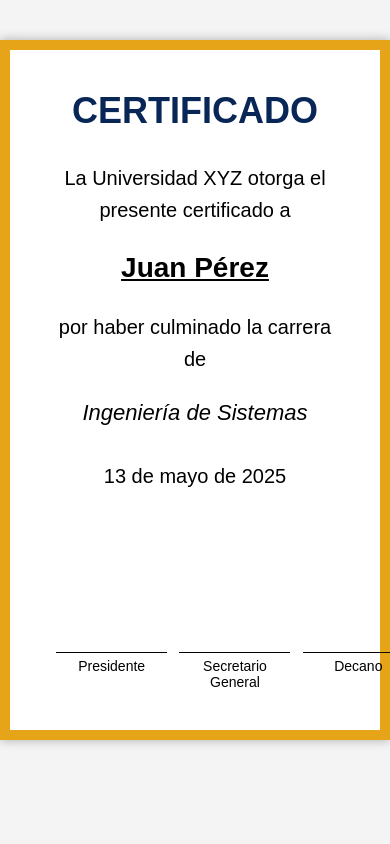
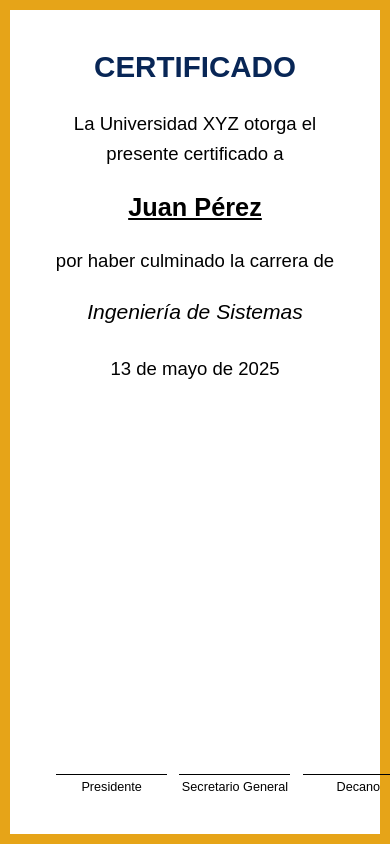
Before and after one commit to fcastillosanabria/creadorCertificados, a plain HTML site: page certificado.html in a window 390 px wide. Drawn offline with Linux system fonts and the light colour scheme.

Commit message:
index completo, solo falta hacer responsive

```diff
--- a/certificado.html
+++ b/certificado.html
@@ -11,54 +11,49 @@
       font-family: Arial, sans-serif;
       background-color: #f4f4f4;
       overflow: hidden;
+      width: 100vw;
+      height: 100vh;
     }
 
-.contenedor-certificado {
-  width: 100%;
-  padding: 40px 0;
-  display: flex;
-  justify-content: center;
-}
     .certificado {
-      width: 1000px;
-      height: 700px;
+      width: 100vw;
+      height: 100vh;
       background: white;
       border: 10px solid #e6a418;
-      box-shadow: 0 0 10px rgba(0,0,0,0.3);
+      box-sizing: border-box;
       padding: 40px;
-      box-sizing: border-box;
       position: relative;
     }
 
     .titulo {
       text-align: center;
-      font-size: 36px;
+      font-size: 3.5vh;
       font-weight: bold;
-      margin-bottom: 30px;
+      margin-bottom: 3vh;
       color: #082656;
     }
 
     .contenido {
       text-align: center;
-      font-size: 20px;
+      font-size: 2.2vh;
       line-height: 1.6;
     }
 
     .nombre {
-      font-size: 28px;
+      font-size: 3vh;
       font-weight: bold;
-      margin: 20px 0;
+      margin: 2vh 0;
       text-decoration: underline;
     }
 
     .carrera {
-      font-size: 22px;
+      font-size: 2.5vh;
       font-style: italic;
-      margin-bottom: 30px;
+      margin-bottom: 3vh;
     }
 
     .fecha {
-      margin-top: 20px;
+      margin-top: 2vh;
     }
 
     .firmas {
@@ -67,7 +62,7 @@
       width: 100%;
       display: flex;
       justify-content: space-around;
-      font-size: 14px;
+      font-size: 1.5vh;
       text-align: center;
     }
 
@@ -82,7 +77,6 @@
   </style>
 </head>
 <body>
-  <div class="contenedor-certificado">
   <div class="certificado" id="certificado">
     <div class="titulo">CERTIFICADO</div>
     <div class="contenido">
@@ -107,6 +101,7 @@
       </div>
     </div>
   </div>
-  </div>
+
+
 </body>
 </html>
--- a/index.js
+++ b/index.js
@@ -32,9 +32,3 @@
         const iframe = document.getElementById('iframe-certificado');
         iframe.contentWindow.postMessage(datos, '*'); // usar '*' o dominio exacto
       });
-
-  const iframe = document.getElementById("iframe-certificado");
-  iframe.onload = function () {
-    const doc = iframe.contentDocument || iframe.contentWindow.document;
-    iframe.style.height = doc.body.scrollHeight + "px";
-  };
```
Also changed, not shown: index.html (+12 -6 lines). Lines whose indentation alone changed are shown as unchanged.
